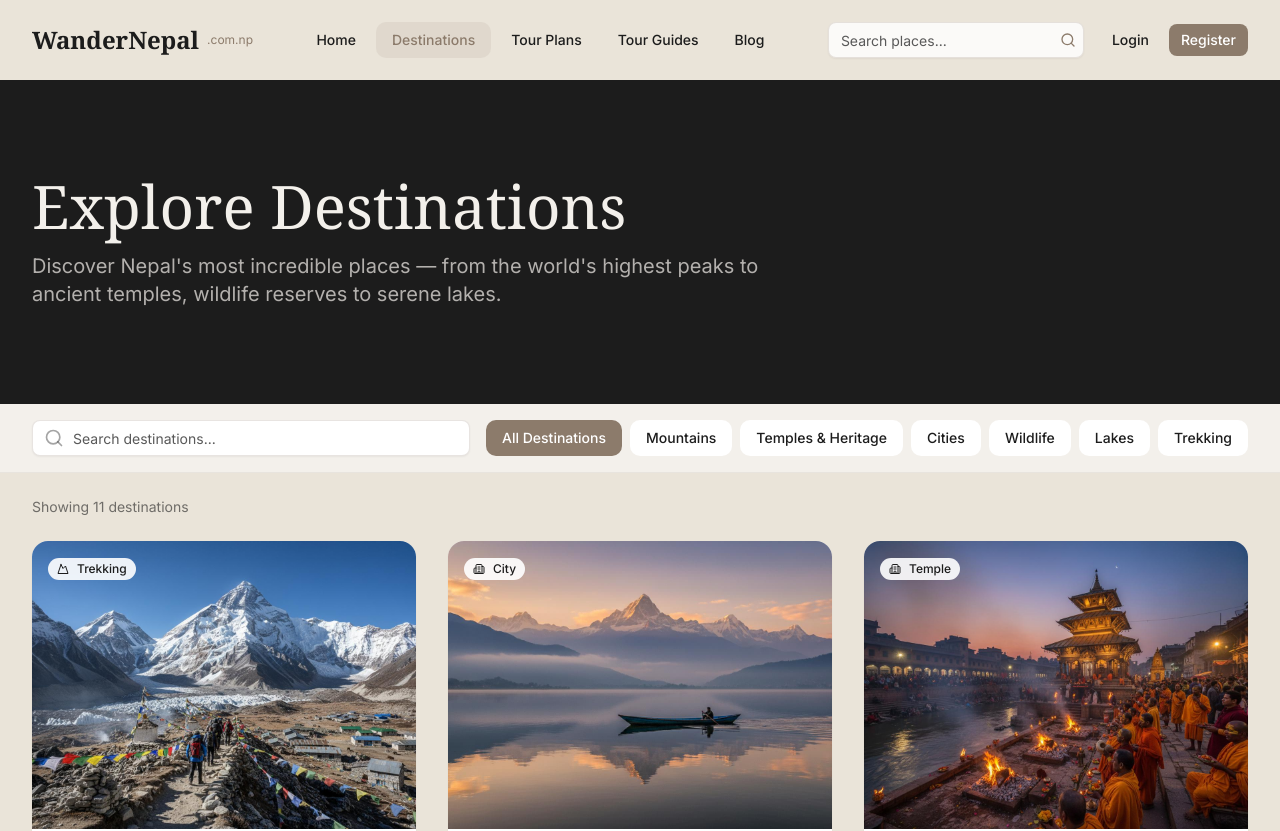
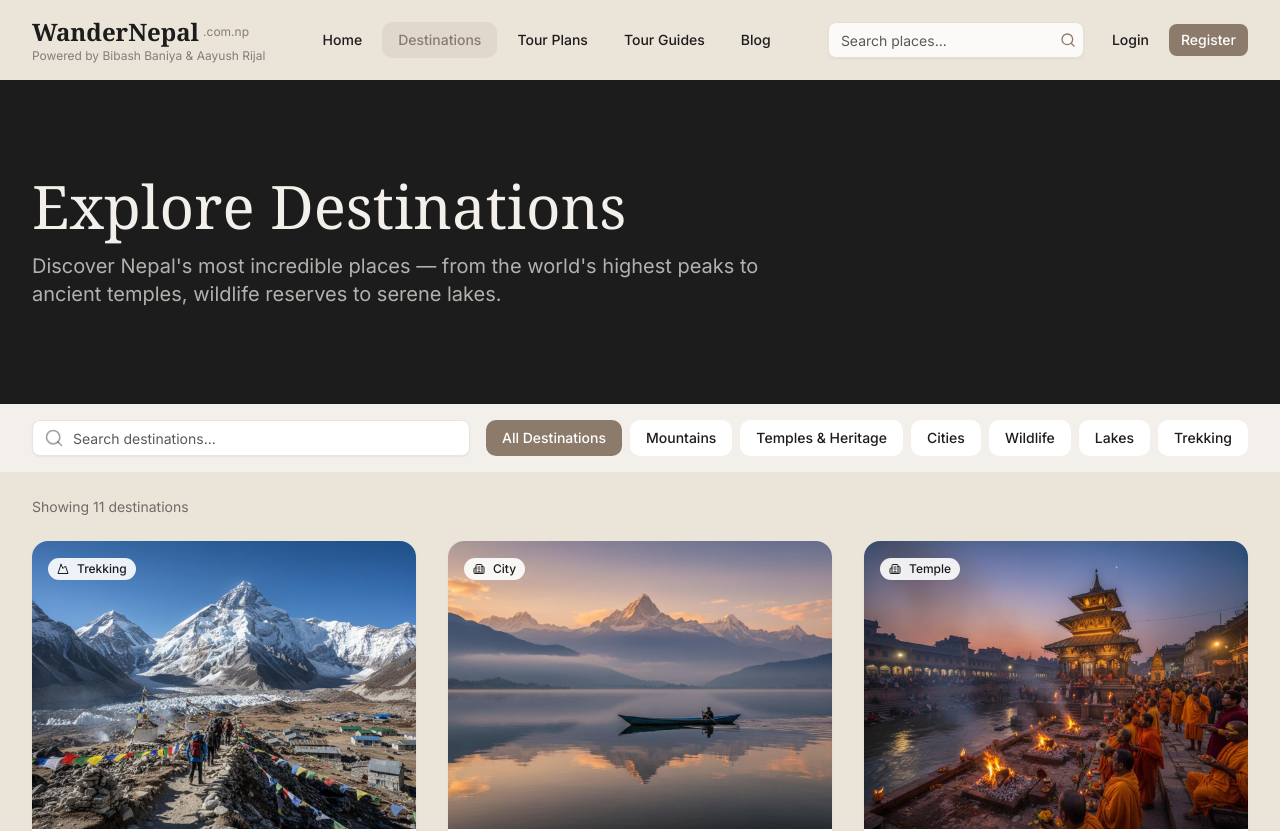
Before and after one commit to 55972/wandernepal, a React (Vite) app: page /places in a window 1280 px wide. Shown: the top 831 px of the page. Built offline with nearby package versions, Linux system fonts and the light colour scheme.

Commit message:
Update logo section layout in Layout.tsx
Refactor logo section to include additional information.

```diff
--- a/src/components/Layout.tsx
+++ b/src/components/Layout.tsx
@@ -81,10 +81,15 @@ export default function Layout() {
           <div className="flex items-center justify-between h-16 lg:h-20">
             {/* Logo */}
            <Link to="/" className="flex items-center space-x-2">
+  <div className="flex flex-col">
+    <div className="flex items-center space-x-1">
       <span className="text-xl lg:text-2xl font-serif font-bold text-kaleo-charcoal">
         {siteConfig.siteName}
       </span>
       <span className="text-xs text-kaleo-terracotta hidden sm:inline">.com.np</span>
+    </div>
+    <span className="text-xs text-kaleo-charcoal/50 hidden sm:inline">Powered by Bibash Baniya & Aayush Rijal</span>
+  </div>
 </Link>
 
             {/* Desktop Navigation */}
```
Lines whose indentation alone changed are shown as unchanged.
